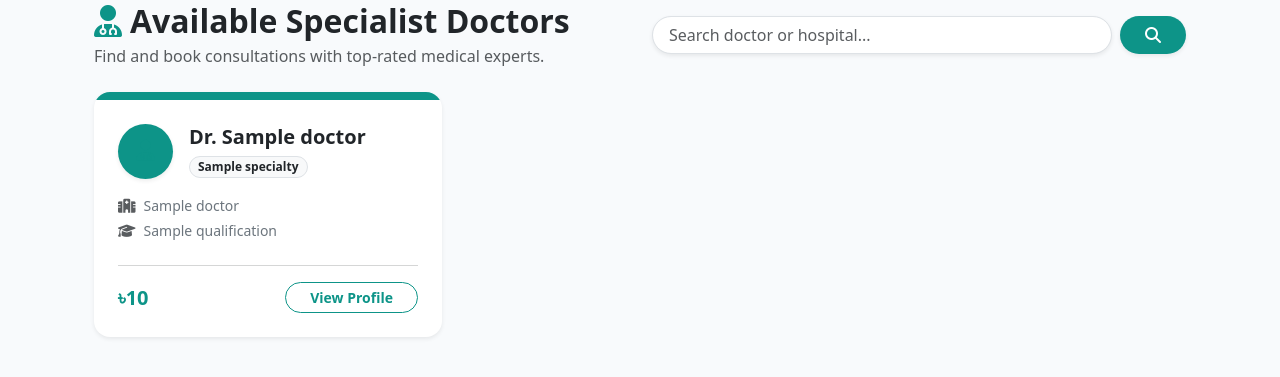
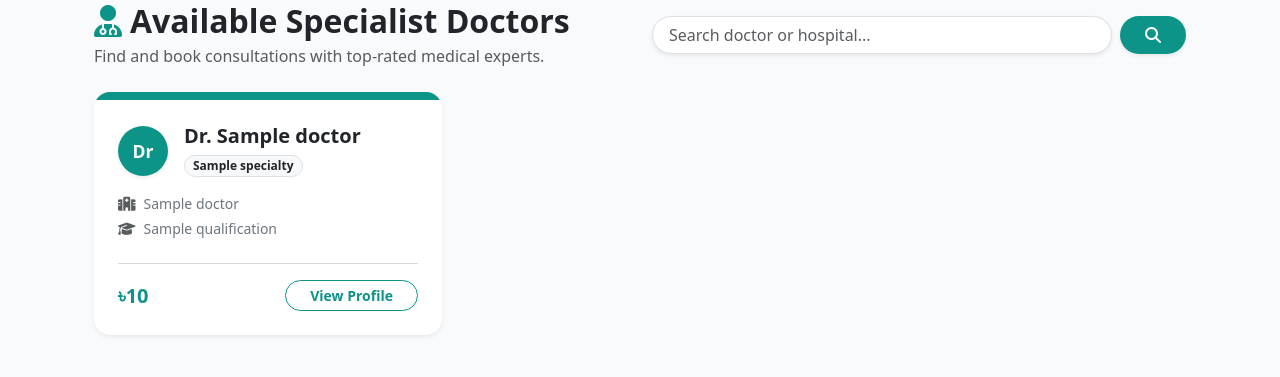
Before and after one commit to nazminnahar524-dotcom/CareConnect, a Django app: template careconnect/templates/doctors/doctor_list.html in a window 1280 px wide. Shown: the part 124-501 px from the top of the page. Run offline with Django 5.2, Linux system fonts and the light colour scheme; the template is opened without the code that fills it: most values are stand-ins (such as "Sample title", 1, 10 or a date in 2020).

Commit message:
update doctor_detail.html

```diff
--- a/careconnect/templates/doctors/doctor_list.html
+++ b/careconnect/templates/doctors/doctor_list.html
@@ -27,12 +27,12 @@
                 <div class="bg-teal py-1"></div>
                 <div class="card-body p-4 d-flex flex-column">
                     <div class="d-flex align-items-center mb-3">
-                        <div class="bg-teal bg-opacity-10 text-teal rounded-circle d-flex align-items-center justify-content-center fw-bold me-3 shadow-sm flex-shrink-0" style="width: 55px; height: 55px; font-size: 1.3rem;">
-                            <i class="fas fa-user-md"></i>
+                        <!-- Circle er vetor 'Dr' text use kora holo, jeta 100% reliable ebong professional dekhabe -->
+                        <div class="bg-teal text-white rounded-circle d-flex align-items-center justify-content-center shadow-sm flex-shrink-0 fw-bold" style="width: 50px; height: 50px; font-size: 1.1rem;">
+                            Dr
                         </div>
-                        <div class="overflow-hidden">
+                        <div class="overflow-hidden ms-3">
                             <h5 class="card-title fw-bold text-dark mb-1 text-truncate" title="Dr. {{ doctor.name }}">Dr. {{ doctor.name }}</h5>
-                            <!-- স্পেশালটির টেক্সট কালার স্পষ্ট করার জন্য dark করা হয়েছে -->
                             <span class="badge bg-light text-dark border fw-semibold rounded-pill px-2 py-1 small">{{ doctor.specialty }}</span>
                         </div>
                     </div>
```
